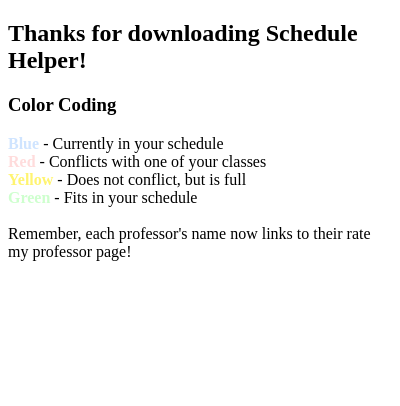
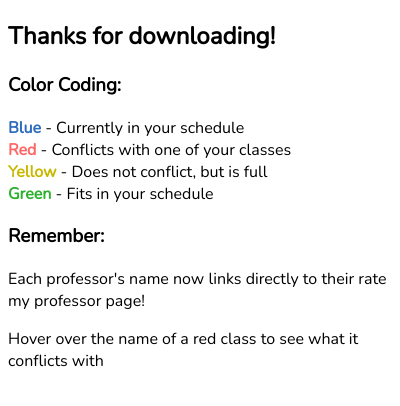
Before and after one commit to sergeichestakov/ScheduleHelper, a browser extension: page popup.html in a window 400 px wide. Drawn offline with nearby package versions, Linux system fonts and the light colour scheme.

Commit message:
popup looks clean

```diff
--- a/popup.html
+++ b/popup.html
@@ -2,44 +2,44 @@
 <html>
   <head>
     <Title>Popup</Title>
+    <link href="https://fonts.googleapis.com/css?family=Nunito" rel="stylesheet">
     <style>
       body {
         min-width:225px;
+        font-family: 'Nunito', sans-serif;
       }
-
       .text {
         font-weight: bold;
       }
-
       .blue {
-      color: rgb(207, 228, 255);
+        color: rgb(45, 108, 188);
       }
-
       .red {
-      color: rgb(255, 220, 220);
+        color: rgb(255, 102, 102);
       }
-
       .yellow {
-      color: rgb(255, 244, 112);
+        color: rgb(200, 185, 0);
       }
-
       .green {
-      color: rgb(206, 255, 206);
+        color: rgb(47, 177, 47);
       }
     </style>
   </head>
   <body>
-    <h2>Thanks for downloading Schedule Helper!</h2>
-    <h3>Color Coding</h3>
+    <h2>Thanks for downloading!</h2>
+    <h3>Color Coding:</h3>
 
      <div><span class="blue text">Blue</span> - Currently in your schedule</div>
      <div><span class="red text">Red</span> - Conflicts with one of your classes</div>
      <div><span class="yellow text">Yellow</span> - Does not conflict, but is full</div>
      <div><span class="green text">Green</span> - Fits in your schedule</div>
-     <br />
 
-     <div>
-       Remember, each professor's name now links to their rate my professor page!
-     </div>
+     <h3>Remember:</h3>
+     <p>
+       Each professor's name now links directly to their rate my professor page!
+     </p>
+     <p>
+       Hover over the name of a red class to see what it conflicts with
+     </p>
   </body>
 </html>
```
Lines whose indentation alone changed are shown as unchanged.
